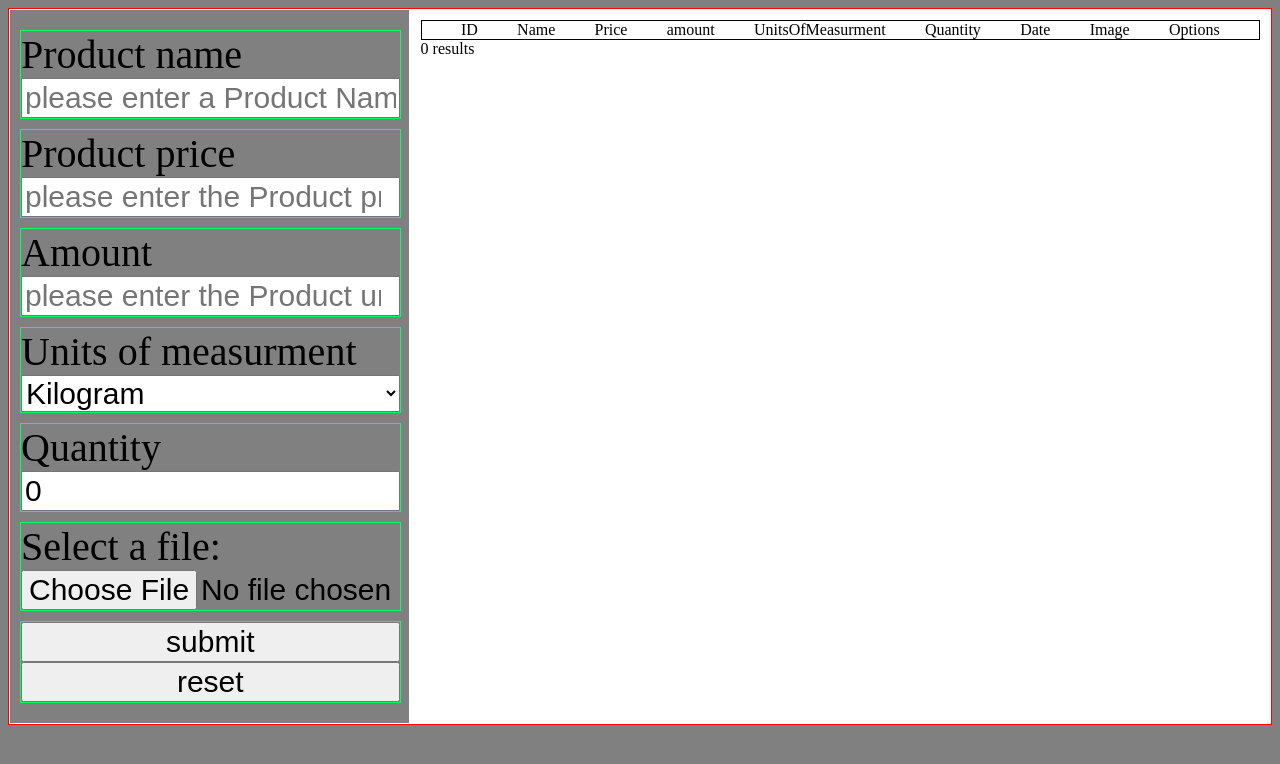
After one commit to MachNacho/Assignment, a PHP site: page /admin/product.php in a window 1280 px wide. The commit adds this page. Shown: the top 764 px of the page. Run offline with PHP 8.4, Linux system fonts and the light colour scheme; data that the repository does not hold is empty.

Commit message:
Admin panel update

```diff
--- a/UserRegister.php
+++ b/UserRegister.php
@@ -72,7 +72,7 @@ if(isset($_POST['register']))
     $user_pass= password_hash($_POST['password'], PASSWORD_DEFAULT);
     $user_email=$_POST['email'];
 
-  //here query check weather if user already registered so can't register again.
+    //here query check weather if user already registered so can't register again.
     $check_email_query="select * from customer WHERE email='$user_email'";
     $run_query=mysqli_query($conn,$check_email_query);
 
@@ -81,11 +81,10 @@ if(isset($_POST['register']))
       echo "<script>alert('Email $user_email is already exist in our database, Please try another one!')</script>";
       exit();
     }
-//insert the user into the database.
+    //insert the user into the database.
     $insert_user="insert into customer(Firstname,Lastname,email,Password) VALUE ('$user_firstName','$user_lastName','$user_email','$user_pass')";
     if(mysqli_query($conn,$insert_user))
     {
-        $_SESSION['user_email'] = $user_email;
         echo"<script>window.open('index.php','_self')</script>";
     }
 }
--- /dev/null
+++ b/admin/components/loadProducts.php
@@ -0,0 +1,37 @@
+<!-- TODO: Load from database product itesms -->
+<?php
+$sql = "SELECT * FROM products ";
+$result = $conn->query($sql);
+
+if ($result->num_rows > 0) {
+  // output data of each row
+  while($row = $result->fetch_assoc()) {
+
+    $prodName = $row["Name"];
+    $prodPrice = $row["Price"];
+    $prodMeasurment = $row["UnitOfMeasurment"];
+    $prodAmount = $row["Amount"];
+    $prodID = $row["pID"];
+    $image = $row["imageName"];
+    $Quantity = $row["Quantity"];
+    $date = $row["LastUpdate"];
+
+    echo("
+    <div class = 'itemWrapper'>
+    <div class = 'idContainer'>$prodID</div>
+    <div class = 'nameContainer'>$prodName</div>
+    <div class = 'priceContainer'>$prodPrice</div>
+    <div class = 'amountContainer'>$prodAmount</div>
+    <div class = 'uomContainer'>$prodMeasurment</div>
+    <div class = 'quantityContainer'>$Quantity</div>
+    <div class = 'dateContainer'>$date</div>
+    <div class = 'imageContainer'> <img src='..\assets\productImages\\$image' alt='image of $prodName'></div>
+    <div class = 'buttonOption'><input type = 'button'></div>
+</div>
+        ");
+  }
+} else {
+  echo "0 results";
+}
+$conn->close();
+?>
--- /dev/null
+++ b/admin/css/adminStyle.css
@@ -0,0 +1,55 @@
+body{
+    background-color: gray;
+}
+
+.crudApplication-wrapper{
+    margin: auto;
+    border: 1px solid rgb(255, 0, 0);
+    display: flex;
+}
+
+.inputWrapper,.OutputWrapper{
+    border: 1px solid white;
+    padding: 10px;
+}
+.inputWrapper{
+    width: 30%
+}
+.OutputWrapper{
+width: 100%;
+}
+.Input-container{
+    width: 100%;
+    margin: 10px 0;
+    display: flex;
+    flex-direction: column;
+    border: 1px solid rgb(0, 255, 106);
+}
+.Input-container label{
+    font-size: 40px;
+}
+.Input-container select,.Input-container input{
+    font-size: 30px;
+}
+.OutputWrapper{
+    background-color: white;
+
+}
+.itemWrapper{
+    display: flex;
+    justify-content: space-evenly;
+    border: 1px solid black;
+}
+@media screen and (max-width: 600px) {
+    .crudApplication-wrapper{
+        flex-direction: column;
+        margin: 0;
+    }
+    .Input-container select,.Input-container input{
+        font-size: 20px;
+    }
+}
+.imageContainer img{
+    width:10px;
+    height:auto;
+}
--- a/admin/index.php
+++ b/admin/index.php
@@ -0,0 +1 @@
+<a href = "product.php">o</a>
--- /dev/null
+++ b/admin/product.php
@@ -0,0 +1,104 @@
+<?php
+    include('../components/DBconnect.php');
+
+?>
+
+
+<!DOCTYPE html>
+<html lang="en">
+<head>
+    <meta charset="UTF-8">
+    <meta name="viewport" content="width=device-width, initial-scale=1.0">
+    <title>Test login</title>
+    <link href="css/adminStyle.css?<?=filemtime("css/adminStyle.css")?>" rel="stylesheet" type="text/css"/>
+</head>
+<body>
+    <!-- Wrapper for the CRUD application -->
+  <div class="crudApplication-wrapper">
+    <!-- Wrapper for inputs -->
+    <div class="inputWrapper">
+    <form action ="product.php" method = "POST"  autocomplete="off" enctype = "multipart/form-data">
+         <!-- For the name -->
+         <div class="Input-container">
+            <label for="productName">Product name</label>
+            <input type="text" name = "productName" placeholder="please enter a Product Name" required min="0" max="100">
+        </div>
+        <!-- For the price -->
+        <div class="Input-container">
+            <label for="productPrice">Product price</label>
+            <input type="number" name="productPrice" placeholder="please enter the Product price" required min="0">
+        </div>
+        <!-- Unit amount -->
+        <div class="Input-container">
+            <label for="productAmount">Amount</label>
+            <input type="number"name="productAmount" placeholder="please enter the Product unit amount" required min="0">
+        </div>
+        <!-- Unit of measurment -->
+        <div class="Input-container">
+            <label for="UnitsOfMeasurment">Units of measurment</label>
+            <select name="UnitsOfMeasurment" id="UnitsOfMeasurment">
+              <option value="KG">Kilogram</option>
+              <option value="G">Gram</option>
+              <option value="MG">Milligram</option>
+              <option value="L">Liter</option>
+              <option value="ML">Milliliter</option>
+            </select>
+        </div>
+        <!-- Product quantity -->
+        <div class="Input-container">
+            <label for="productQuantity">Quantity</label>
+            <input type="number" id = "productQuantity" name = "productQuantity" value="0" required min="0">
+        </div>
+
+        <!-- Product picture -->
+        <div class="Input-container">
+            <label for="productfile">Select a file:</label>
+            <input type="file" id="productfile" name="productfile" required>
+        </div>
+        <div class="Input-container">
+            <input type="submit" value="submit" name = "submit" onsubmit="">
+            <input type="reset" value="reset">
+        </div>
+    </form>
+    </div>
+    <!-- Wrapper for edit and delete -->
+    <div class="OutputWrapper">
+        <div class = "itemWrapper">
+            <div class = "idContainer">ID</div>
+            <div class = "nameContainer">Name</div>
+            <div class = "priceContainer">Price</div>
+            <div class = "amountContainer">amount</div>
+            <div class = "uomContainer">UnitsOfMeasurment</div>
+            <div class = "quantityContainer">Quantity</div>
+            <div class = "dateContainer">Date</div>
+            <div class = "imageContainer">Image</div>
+            <div class = "buttonOption">Options</div>
+        </div>
+        <?php include('components/loadProducts.php')?>
+    </div>
+  </div>
+</body>
+</html>
+
+<?php
+ if(isset($_POST['submit'])){
+    $productName = $_POST['productName'];
+    $productPrice = $_POST['productPrice'];
+    $productAmount = $_POST['productAmount'];
+    $productUOM = $_POST['UnitsOfMeasurment'];
+    $productQuantity = $_POST['productQuantity'];
+    $productImage = $_POST['productfile'];
+
+
+    //insert the user into the database.
+    $insert_user="insert into products(Name, Price, Amount, UnitOfMeasurment, Quantity, imageName) VALUE ('$productName','$productPrice','$productAmount','$productUOM','$productQuantity','$productImage')";
+    if(mysqli_query($conn,$insert_user))
+    {
+        echo "<script>alert('Product succss added')</script>";
+    }
+
+    //TODO:Figure out how to uplaod files to server
+    mysqli_close($conn);
+}
+
+?>
--- a/css/UserStyle.css
+++ b/css/UserStyle.css
@@ -5,7 +5,7 @@
     box-sizing: border-box;
 }
 :root{
-  --BackGroundColor: #ff9900;
+  --BackGroundColor: #ff990084;
   --MainColor: hsl(240, 100%, 50%);
   --NonActiveFontColor: white;
 
--- a/css/shopStyle.css
+++ b/css/shopStyle.css
@@ -13,7 +13,7 @@
     width: 400px;
     margin: auto;
     margin: 20px ;
-    background-color: #fff;
+    background-color: #ffffff;
     border-radius: 10px;
     box-shadow: 0 2px 5px rgba(0, 0, 0, 0.1);
     overflow: hidden;
```
Also changed, not shown: cart.php (+10 -22 lines), components/cartCount.php (+9 -1 lines), assets/productImages/BeefRump.jpg (added).
